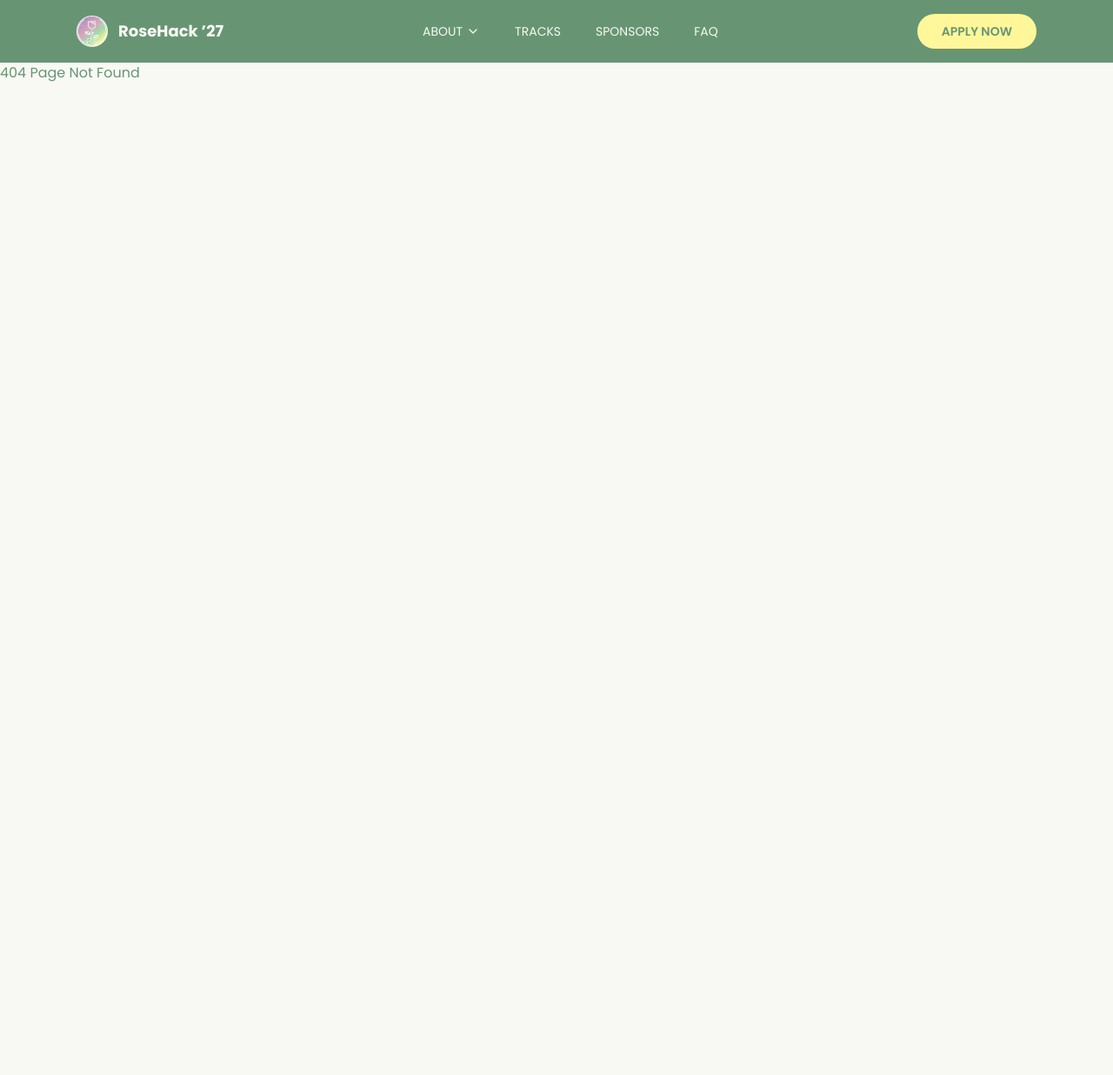
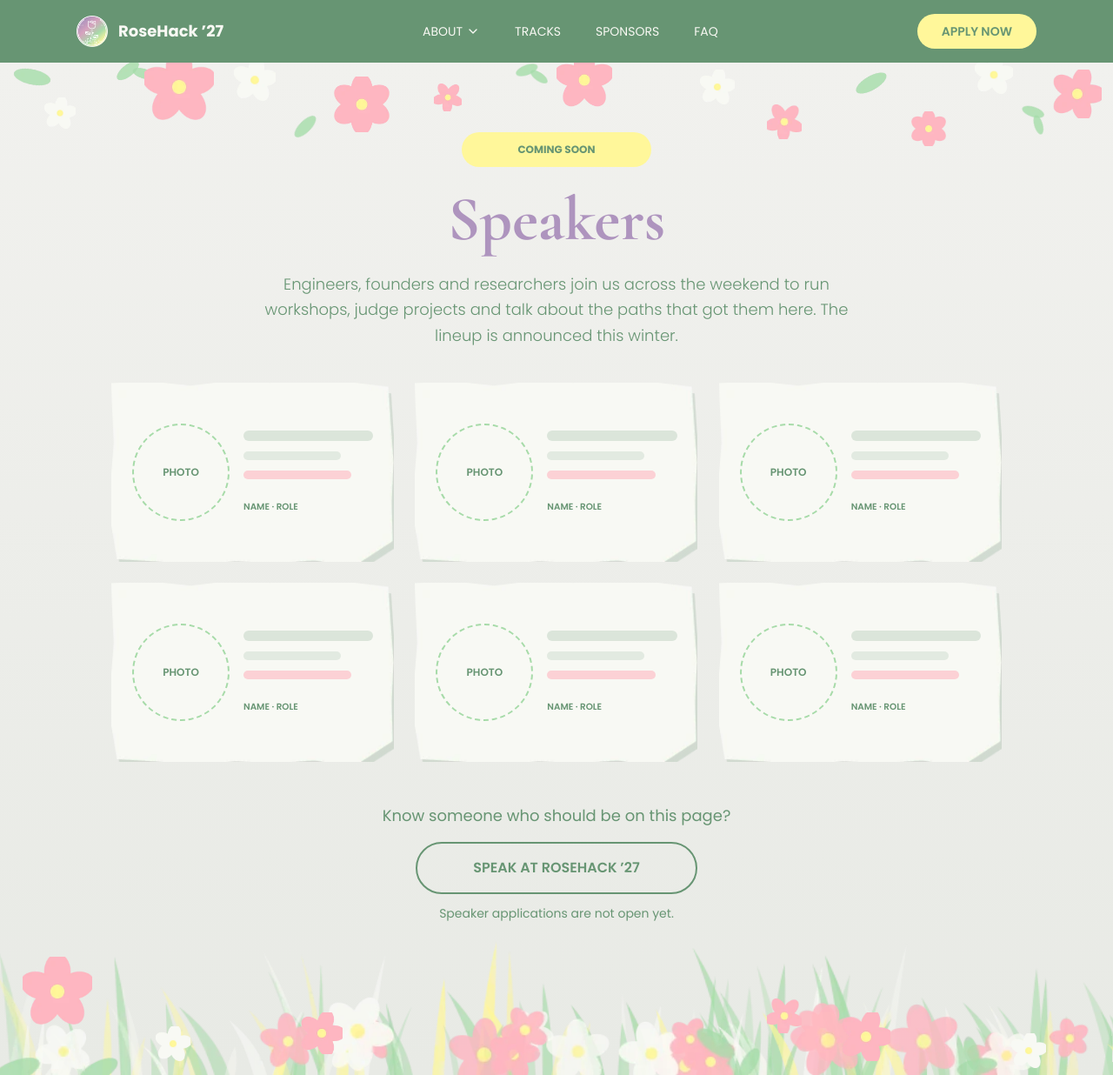
Before and after one commit to rosehackucr/rosehack27, a Next.js app: page /speakers in a window 1280 px wide. Before the commit this address had no page. Shown: the whole page at 87% size. Before the commit the page ends 800 px from the top, so only its background shows below. Built offline with nearby package versions, Linux system fonts and the light colour scheme.

Commit message:
setup speakers page + formatting

```diff
--- /dev/null
+++ b/src/app/speakers/page.tsx
@@ -0,0 +1,132 @@
+import Image from "next/image";
+import SpeakerCard from "@/components/speakers/SpeakerCard";
+import { speakers } from "@/data/speakers";
+
+const PLACEHOLDER_COUNT = 6;
+
+const flowers = [
+  // top
+  { src: "flower-leaf", className: "top-1 left-[1%] w-12 rotate-12" },
+  { src: "flower-blossom-cream", className: "top-10 left-[4%] w-9" },
+  { src: "flower-leaf-pair", className: "-top-2 left-[10%] w-14 -rotate-12" },
+  { src: "flower-blossom-pink-lg", className: "-top-3 left-[13%] w-20" },
+  { src: "flower-blossom-cream", className: "-top-1 left-[21%] w-12" },
+  { src: "flower-leaf", className: "top-16 left-[26%] w-9 -rotate-45" },
+  {
+    src: "flower-blossom-6petal",
+    className: "top-4 left-[30%] w-16 hidden md:block",
+  },
+  {
+    src: "flower-blossom-pink-sm",
+    className: "top-6 left-[39%] w-8 hidden md:block",
+  },
+  {
+    src: "flower-leaf-pair",
+    className: "-top-1 left-[46%] w-12 rotate-6 hidden md:block",
+  },
+  {
+    src: "flower-blossom-pink-lg",
+    className: "-top-3 left-[50%] w-16 hidden md:block",
+  },
+  {
+    src: "flower-blossom-cream",
+    className: "top-2 right-[34%] w-10 hidden md:block",
+  },
+  {
+    src: "flower-blossom-pink-sm",
+    className: "top-12 right-[28%] w-10 hidden md:block",
+  },
+  {
+    src: "flower-leaf",
+    className: "top-3 right-[20%] w-11 rotate-[-30deg] hidden md:block",
+  },
+  { src: "flower-blossom-6petal", className: "top-14 right-[15%] w-10" },
+  { src: "flower-blossom-cream", className: "-top-2 right-[9%] w-11" },
+  { src: "flower-leaf-pair", className: "top-12 right-[5%] w-12 rotate-45" },
+  { src: "flower-blossom-pink-md", className: "top-2 right-[1%] w-14" },
+
+  // bottom
+  { src: "flower-blossom-pink-lg", className: "bottom-14 left-[2%] w-20" },
+  {
+    src: "flower-blossom-cream",
+    className: "bottom-4 left-[14%] w-10 hidden md:block",
+  },
+  { src: "flower-blossom-pink-md", className: "bottom-6 left-[27%] w-12" },
+  {
+    src: "flower-blossom-pink-sm",
+    className: "bottom-12 right-[28%] w-10 hidden md:block",
+  },
+  { src: "flower-blossom-pink-md", className: "bottom-4 right-[20%] w-14" },
+  { src: "flower-blossom-cream", className: "bottom-2 right-[6%] w-10" },
+];
+
+const Speakers = () => {
+  return (
+    <main className="relative flex min-h-[calc(100svh-4.5rem)] flex-col items-center overflow-hidden bg-linear-to-b from-[#f1f1ee] to-[#e8eae5] px-6 pt-20 pb-36 text-center md:pb-44">
+      {flowers.map(({ src, className }, i) => (
+        <Image
+          key={i}
+          src={`/${src}.webp`}
+          alt=""
+          width={120}
+          height={120}
+          className={`pointer-events-none absolute z-10 h-auto ${className}`}
+        />
+      ))}
+
+      <span className="bg-rosehack-yellow relative z-20 rounded-full px-16 py-3 text-xs font-bold uppercase">
+        Coming Soon
+      </span>
+
+      <h1 className="font-cormorant text-rosehack-purple mt-6 text-6xl md:text-7xl">
+        Speakers
+      </h1>
+
+      <p className="mt-6 max-w-2xl text-lg leading-relaxed font-light">
+        Engineers, founders and researchers join us across the weekend to run
+        workshops, judge projects and talk about the paths that got them here.
+        The lineup is announced this winter.
+      </p>
+
+      <div className="mt-10 grid w-full max-w-5xl grid-cols-1 gap-6 sm:grid-cols-2 lg:grid-cols-3">
+        {speakers.length > 0
+          ? speakers.map((speaker) => (
+              <SpeakerCard key={speaker.name} speaker={speaker} />
+            ))
+          : Array.from({ length: PLACEHOLDER_COUNT }, (_, i) => (
+              <SpeakerCard key={i} />
+            ))}
+      </div>
+
+      <p className="relative z-20 mt-12 text-lg">
+        Know someone who should be on this page?
+      </p>
+
+      {/* TODO: link to the speaker interest form once it exists */}
+      <div className="relative z-20 mt-4 max-w-full">
+        <p className="border-rosehack-darkgreen rounded-full border-2 px-6 py-4 text-sm font-semibold uppercase sm:px-16 sm:text-base">
+          Speak at RoseHack &rsquo;27
+        </p>
+        <p className="mt-3 text-sm">Speaker applications are not open yet.</p>
+      </div>
+
+      <Image
+        src="/grass-band-1440.webp"
+        alt=""
+        width={1440}
+        height={120}
+        className="motion-safe:animate-sway pointer-events-none absolute bottom-0 left-0 h-28 w-full origin-bottom object-cover object-bottom md:h-40"
+      />
+
+      <Image
+        src="/grass-meadow-border-1440.webp"
+        alt=""
+        width={1440}
+        height={150}
+        className="pointer-events-none absolute bottom-0 left-0 h-32 w-full object-cover object-bottom md:h-44"
+      />
+    </main>
+  );
+};
+
+export default Speakers;
```
